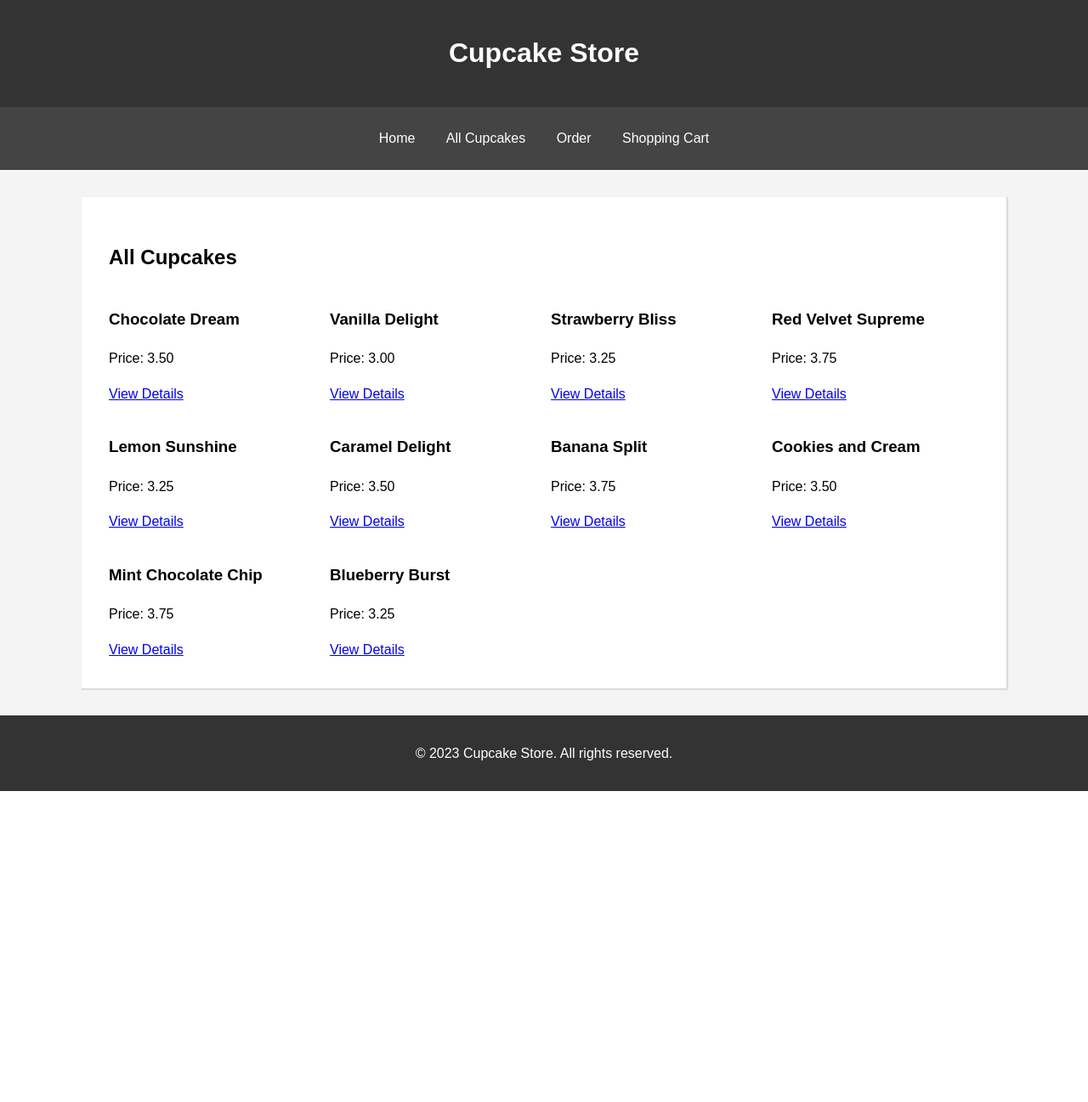
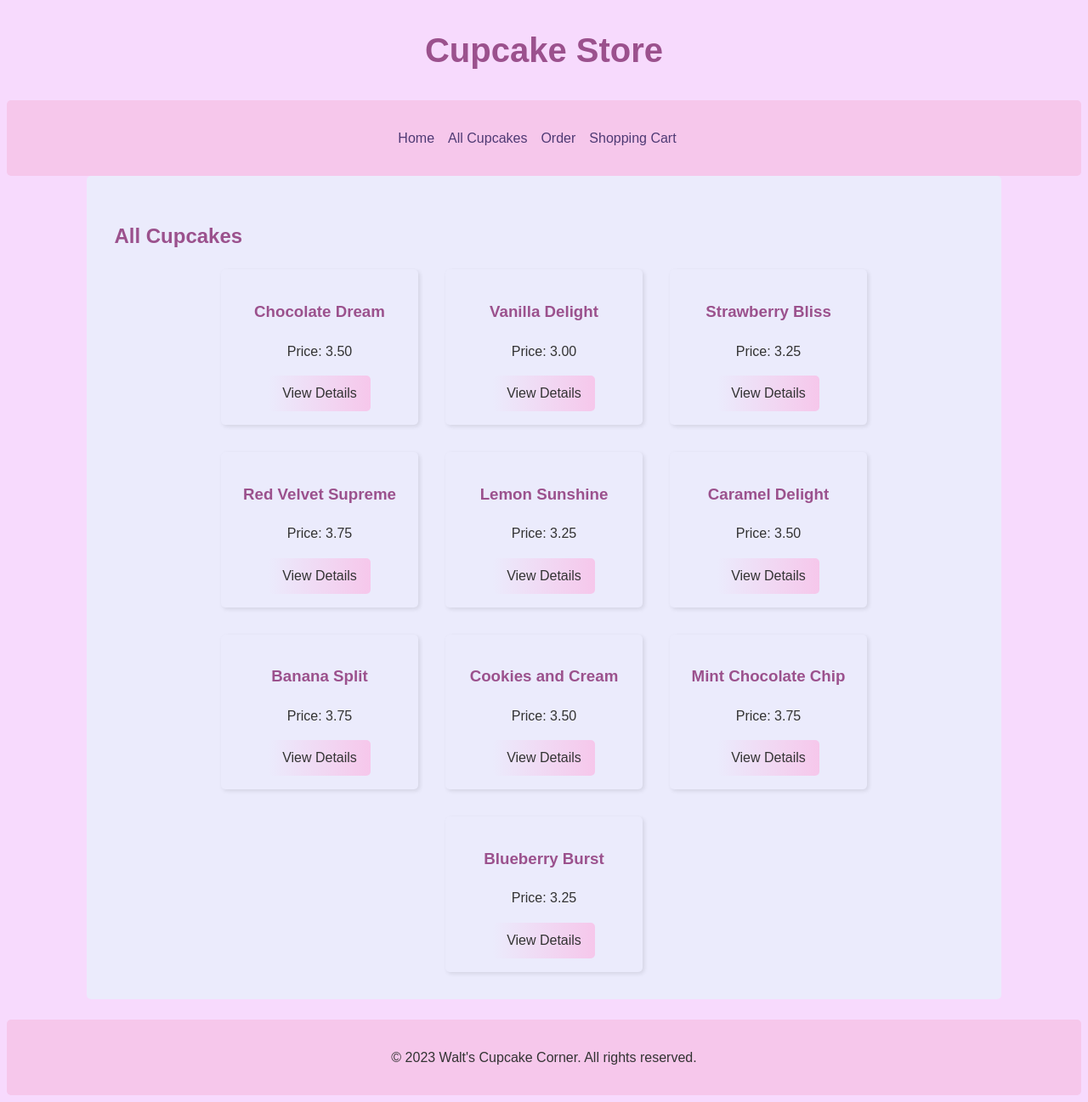
Before and after one commit to marktwixt/dm-python-unit2, a Flask app: page /cupcakes in a window 1280 px wide. Shown: the whole page at 85% size. Before the commit the page ends 931 px from the top, so only its background shows below. Run offline with Flask 3, Linux system fonts and the light colour scheme.

Commit message:
reformatted cupcakes.html to add a grid/updated css styling

```diff
--- a/current-order.csv
+++ b/current-order.csv
@@ -1,3 +1,5 @@
 name,quantity,total_price
 Chocolate Dream,2,7.0
 Vanilla Delight,3,10.5
+Banana Split,4,15.0
+Strawberry Bliss,3,9.75
--- a/server.py
+++ b/server.py
@@ -12,8 +12,8 @@ def all_cupcakes():
     cupcakes = get_cupcakes_from_csv("cupcakes.csv")  # Call the function to get the list of cupcakes
     return render_template("cupcakes.html", cupcakes=cupcakes)  # Pass the cupcakes list to the template
 
-@app.route("/cupcake_individual/<int:cupcake_id>")  # Add a variable to represent the cupcake_id
-def individual_cupcake(cupcake_id):  # Add cupcake_id as an argument to the function
+@app.route("/cupcake_individual/<int:cupcake_id>")  # variable to represent the cupcake_id
+def individual_cupcake(cupcake_id):  # cupcake_id as an argument to the function
     cupcake = get_cupcake_by_id("cupcakes.csv", cupcake_id)  # Call the function to get the cupcake details
     if cupcake:
         return render_template("individual-cupcake.html", cupcake=cupcake)  # Pass the cupcake object to the template
--- a/static/styles.css
+++ b/static/styles.css
@@ -1,93 +1,118 @@
 /* General styles */
 body {
     font-family: Arial, sans-serif;
+    color: #333;
+    background-color: #f7dafd;
     line-height: 1.6;
-    margin: 0;
-    padding: 0;
-    background-color: #f4f4f4;
 }
 
+h1, h2, h3 {
+    color: #9b518d;
+}
+
+h1 {
+    font-size: 2.5em;
+}
+
+h2 {
+    font-size: 1.5em;
+}
+
+a {
+    color: #4f3a74;
+    text-decoration: none;
+}
+
+a:hover {
+    text-decoration: underline;
+}
+
+/* Container styles */
+.container {
+    width: 80%;
+    margin: auto;
+    padding: 2em;
+    background-color: #ebebfc;
+    border-radius: 5px;
+}
+
+/* Header and nav styles */
 header {
-    background-color: #333;
-    color: #ffffff;
     text-align: center;
-    padding: 1rem 0;
+    margin-bottom: 1.5em;
 }
 
 nav {
-    display: flex;
-    justify-content: center;
-    background-color: #444;
+    background-color: #f6c7eb;
+    padding: 1em;
+    border-radius: 5px;
 }
 
 nav ul {
-    list-style-type: none;
+    list-style: none;
     padding: 0;
+    display: flex; /* New property to create a flexible container */
+    justify-content: center; /* New property to horizontally center the list items */
 }
 
 nav ul li {
-    display: inline;
+    margin-right: 1em;
 }
 
-nav ul li a {
-    display: inline-block;
-    color: #ffffff;
-    text-decoration: none;
-    padding: 0.5rem 1rem;
+/* Button styles */
+button {
+    background-color: #4f3a74;
+    color: #fff;
+    border: none;
+    padding: 10px 20px;
+    font-size: 1em;
+    cursor: pointer;
+    border-radius: 5px;
+    margin: 0.5em;
 }
 
-nav ul li a:hover {
-    background-color: #555;
+button:hover {
+    background-color: #9b518d;
 }
 
-.container {
-    margin: 2rem auto;
-    width: 80%;
-    background-color: #ffffff;
-    padding: 2rem;
-    box-shadow: 1px 1px 1px 1px rgba(0, 0, 0, 0.1);
+/* Footer styles */
+footer {
+    text-align: center;
+    margin-top: 1.5em;
+    padding: 1em;
+    background-color: #f6c7eb;
+    border-radius: 5px;
 }
 
-footer {
-    background-color: #333;
-    color: #ffffff;
-    text-align: center;
-    padding: 1rem 0;
-    position: relative;
-    bottom: 0;
-    width: 100%;
+/* Cupcake grid styles */
+.cupcake-grid {
+    display: flex;
+    flex-wrap: wrap;
+    gap: 2rem;
+    justify-content: center;
 }
 
-/* Cupcake list styles */
-.cupcake-list {
-    display: grid;
-    grid-template-columns: repeat(auto-fit, minmax(200px, 1fr));
-    gap: 1rem;
+.cupcake-box {
+    background-color: #ebebfc;
+    padding: 1rem;
+    border-radius: 5px;
+    box-shadow: 2px 2px 5px rgba(0, 0, 0, 0.1);
+    text-align: center;
+    width: 200px;
 }
 
-.cupcake-item {
-    border: 1px solid #ccc;
-    padding: 1rem;
-    text-align: center;
+.cupcake-box a {
+    background: linear-gradient(90deg, #ebebfc, #f6c7eb, #dafdf7, #f7dafd);
+    background-size: 300% 300%;
+    color: #333;
+    display: inline-block;
+    padding: 8px 16px;
+    text-decoration: none;
+    border-radius: 5px;
+    transition: background-position 1s;
 }
 
-.cupcake-item h3 {
-    margin-top: 0;
+.cupcake-box a:hover {
+    background-position: 200% 200%;
+    color: #fff;
 }
-
-/* Order list styles */
-.order-list {
-    display: grid;
-    grid-template-columns: repeat(auto-fit, minmax(200px, 1fr));
-    gap: 1rem;
-}
-
-.order-item {
-    border: 1px solid #ccc;
-    padding: 1rem;
-    text-align: center;
-}
-
-.order-item h3 {
-    margin-top: 0;
-}
--- a/templates/cupcakes.html
+++ b/templates/cupcakes.html
@@ -23,19 +23,19 @@
     </nav>
     <main class="container">
       <h2>All Cupcakes</h2>
-      <div class="cupcake-list">
+      <div class="cupcake-grid">
         <!-- Loop through the cupcakes and display them -->
         {% for cupcake in cupcakes %}
-    <div class="cupcake">
-        <h3>{{ cupcake["name"] }}</h3>
-        <p>Price: {{ cupcake["price"] }}</p>
-        <a href="{{url_for('individual_cupcake', cupcake_id=loop.index0)}}">View Details</a>
-    </div>
-{% endfor %}
+          <div class="cupcake-box">
+            <h3>{{ cupcake["name"] }}</h3>
+            <p>Price: {{ cupcake["price"] }}</p>
+            <a href="{{url_for('individual_cupcake', cupcake_id=loop.index0)}}">View Details</a>
+          </div>
+        {% endfor %}
       </div>
     </main>
     <footer>
-      <p>&copy; 2023 Cupcake Store. All rights reserved.</p>
+      <p>&copy; 2023 Walt's Cupcake Corner. All rights reserved.</p>
     </footer>
   </body>
 </html>
--- a/templates/index.html
+++ b/templates/index.html
@@ -23,7 +23,7 @@
         <p>Check out our amazing cupcakes and place your order.</p>
     </main>
     <footer>
-        <p>&copy; 2023 Cupcake Store. All rights reserved.</p>
+        <p>&copy; 2023 Walt's Cupcake Corner. All rights reserved.</p>
     </footer>
 </body>
 </html>
--- a/templates/individual-cupcake.html
+++ b/templates/individual-cupcake.html
@@ -29,7 +29,7 @@
         <a href="{{url_for('all_cupcakes')}}">Back to All Cupcakes</a>
     </main>
     <footer>
-        <p>&copy; 2023 Cupcake Store. All rights reserved.</p>
+        <p>&copy; 2023 Walt's Cupcake Corner. All rights reserved.</p>
     </footer>
 </body>
 </html>
--- a/templates/order.html
+++ b/templates/order.html
@@ -33,7 +33,7 @@
         </form>
     </main>
     <footer>
-        <p>&copy; 2023 Cupcake Store. All rights reserved.</p>
+        <p>&copy; 2023 Walt's Cupcake Corner. All rights reserved.</p>
     </footer>
 </body>
 </html>
--- a/templates/shopping_cart.html
+++ b/templates/shopping_cart.html
@@ -37,7 +37,7 @@
         <p>Total Price: {{ order_total }}</p>
     </main>
     <footer>
-        <p>&copy; 2023 Cupcake Store. All rights reserved.</p>
+        <p>&copy; 2023 Walt's Cupcake Corner. All rights reserved.</p>
     </footer>
 </body>
 </html>
```
Also changed, not shown: templates/confirmation.html (+9 -3 lines).
